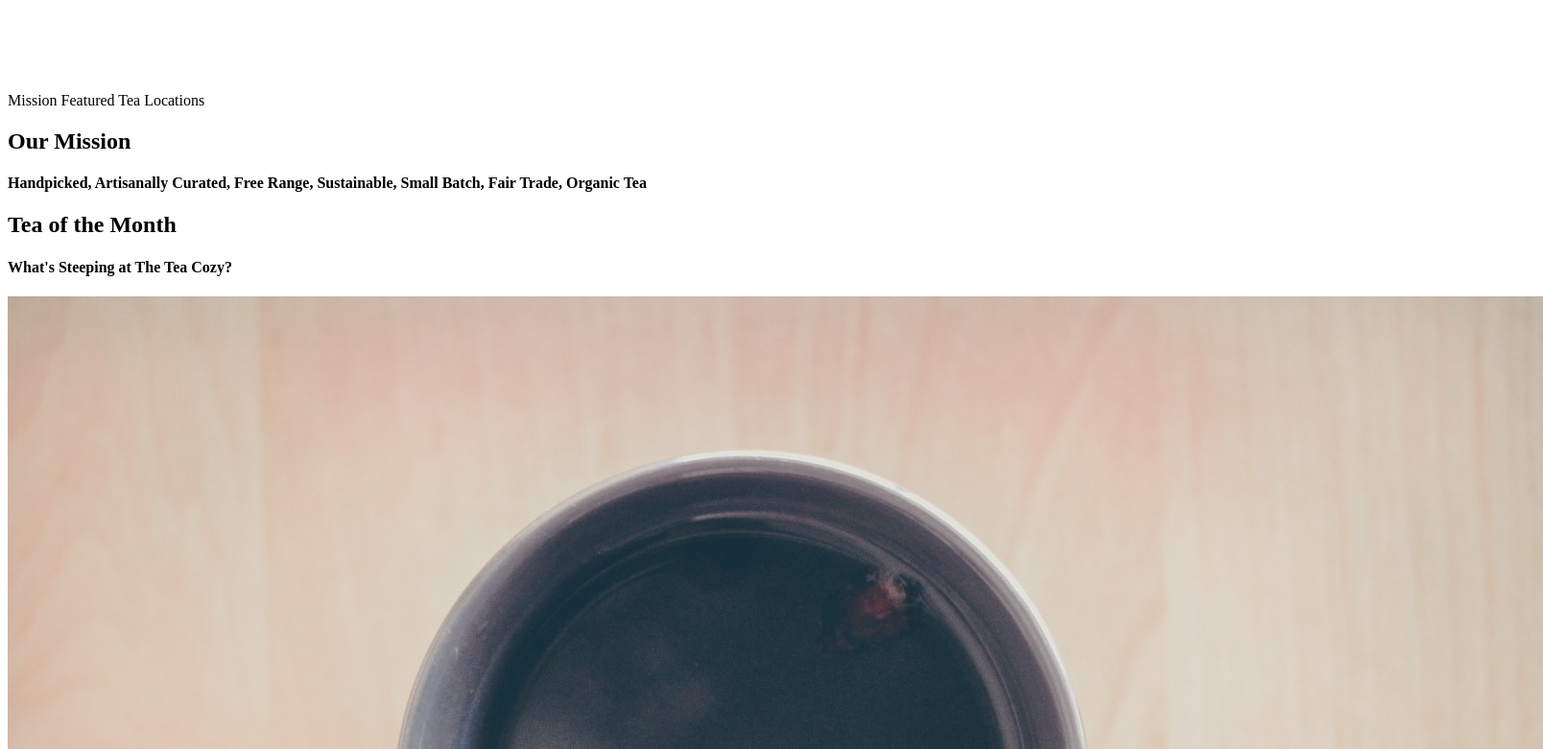
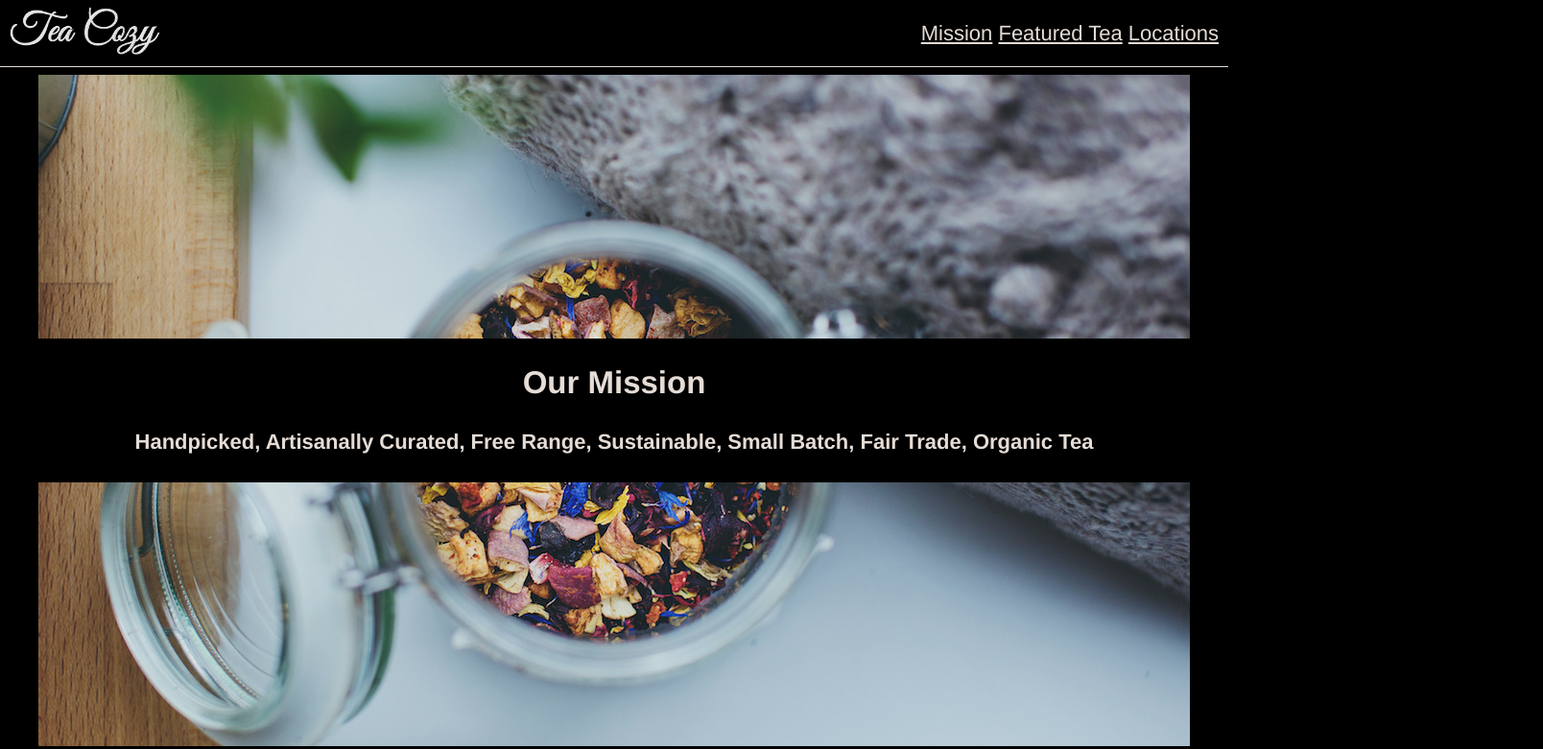
Before and after one commit to acinfinity/teacozy, a plain HTML site: page index.html in a window 1280 px wide. Shown: the top 781 px of the page at 96% size, 1608 px wide, since content can reach past the window. Drawn offline with Linux system fonts and the light colour scheme.

Commit message:
CSS edits up to Locations

```diff
--- a/index.html
+++ b/index.html
@@ -7,15 +7,18 @@
   </head>
   <body>
     <div class="header">
-      <img src="images/img-tea-cozy-logo.png">
+      <div class="logo">
+        <img src="images/img-tea-cozy-logo.png">
+      </div>
       <nav>
-        <span>Mission</span>
-        <span>Featured Tea</span>
-        <span>Locations</span>
+        <span><a href="#mission">Mission</a></span>
+        <span><a href="#teaofthemonth">Featured Tea</a></span>
+        <span><a href="#locations">Locations</a></span>
       </nav>
     </div>
-    <div class="splash">
-      <div class="splashtext">
+    <div class="content">
+    <div class="mission">
+      <div class="missiontext">
         <h2>Our Mission</h2>
         <h4>Handpicked, Artisanally Curated, Free Range, Sustainable, Small Batch, Fair Trade, Organic Tea</h4>
       </div>
@@ -73,6 +76,7 @@
         </div>
       </div>
     </div>
+  </div>
     <div class="footer">
       <div class="contact">
         <h4>The Tea Cozy</h4>
--- a/style.css
+++ b/style.css
@@ -0,0 +1,80 @@
+body {
+  font-family: Helvetica;
+  font-size: 22px;
+  color: seashell;
+  background-color: black;
+  opacity: 0.9;
+}
+
+.header {
+  display: flex;
+  width: 100%;
+  height: 69px;
+  border-bottom: 1px solid seashell;
+  align-items: center;
+  top: 0px;
+  left: 0px;
+  position: fixed;
+  z-index: 1;
+  background-color: black;
+}
+
+.logo {
+  flex-grow: 1;
+  padding-left: 10px;
+}
+
+.logo img {
+  height: 50px;
+}
+
+.content {
+  text-align: center;
+  position: relative;
+  top: 70px;
+}
+
+nav {
+  padding: 10px;
+}
+
+a {
+  text-decoration: underline;
+  color: seashell;
+}
+
+.mission {
+  display: inline-flex;
+  height: 700px;
+  width: 1200px;
+  background-image: url("images/img-mission-background.jpg");
+  margin: auto;
+  align-items: center;
+}
+
+.missiontext {
+  background-color: black;
+  width: 1200px;
+}
+
+.teaofthemonth {
+  display: flex;
+  flex-wrap: wrap;
+  width: 1000px;
+  margin: auto;
+}
+
+.teaofthemonthtext {
+  width: 1000px;
+}
+
+.teaofthemonthitems {
+  display: flex;
+  width: 1000px;
+  flex-wrap: wrap;
+  justify-content: center;
+}
+.item img {
+  height: 200px;
+  width: 300px;
+}
```
Also changed, not shown: 1 other file.
